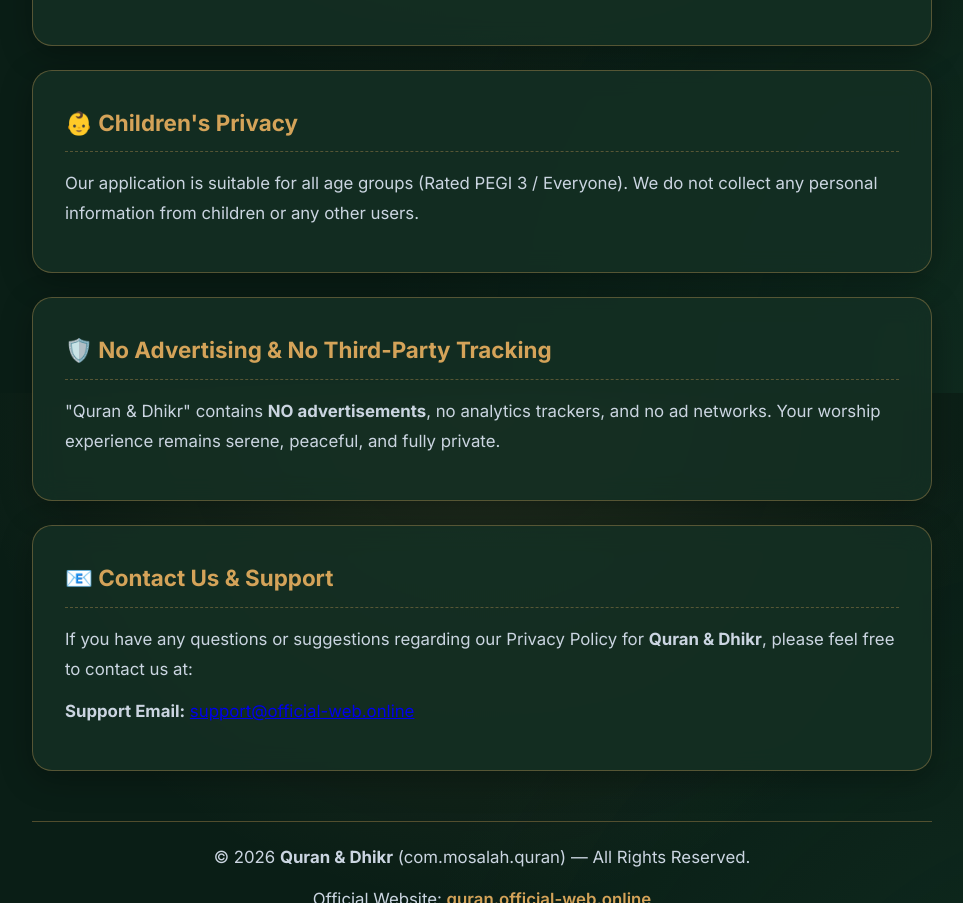
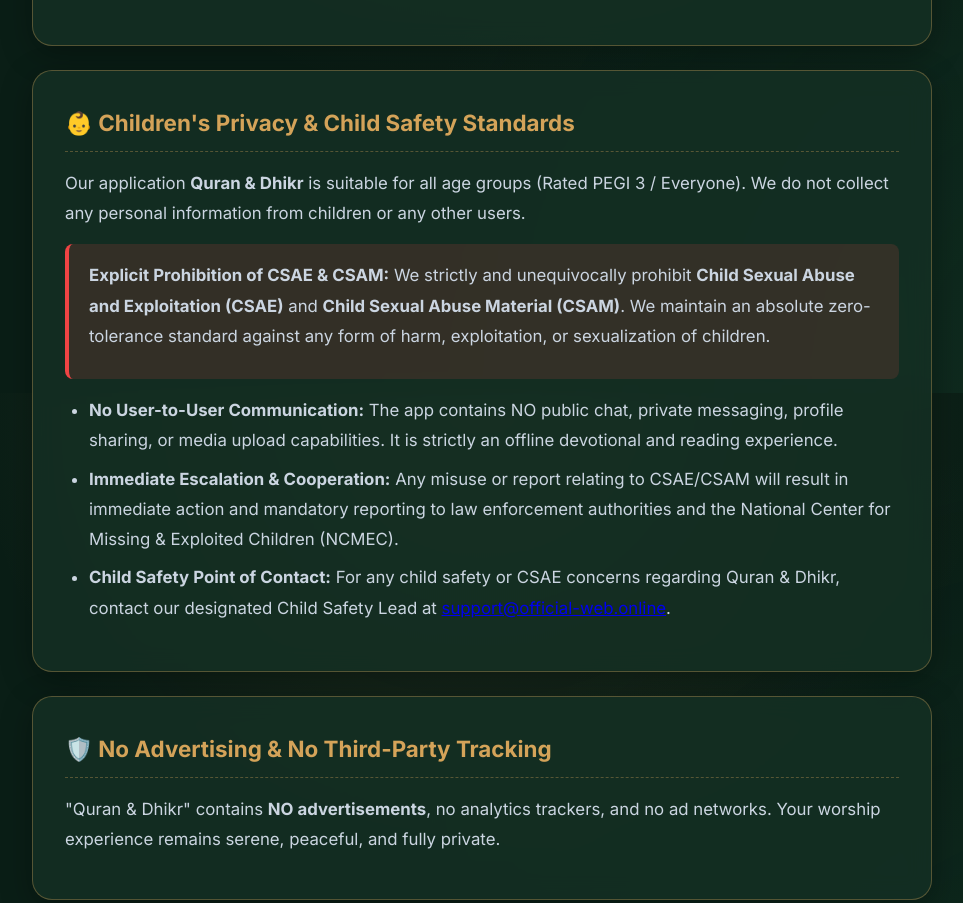
Before and after one commit to moha20/Quran-main, a plain HTML site: page privacy_website/index.html in a window 1280 px wide. Shown: the part 1207-2110 px from the top of the page, without its empty margins (158-1121 px from the left). Drawn offline with Linux system fonts and the light colour scheme.

Commit message:
feat: add Child Safety Standards and explicit CSAE prohibition section

```diff
--- a/privacy_website/index.html
+++ b/privacy_website/index.html
@@ -189,9 +189,18 @@
             </ul>
         </div>
 
-        <div class="card">
-            <h2>👶 Children's Privacy</h2>
-            <p>Our application is suitable for all age groups (Rated PEGI 3 / Everyone). We do not collect any personal information from children or any other users.</p>
+        <div class="card" id="child-safety">
+            <h2>👶 Children's Privacy & Child Safety Standards</h2>
+            <p>Our application <strong>Quran & Dhikr</strong> is suitable for all age groups (Rated PEGI 3 / Everyone). We do not collect any personal information from children or any other users.</p>
+
+            <div class="highlight-box" style="border-left-color: #ef4444; background: rgba(239, 68, 68, 0.15);">
+                <p><strong>Explicit Prohibition of CSAE & CSAM:</strong> We strictly and unequivocally prohibit <strong>Child Sexual Abuse and Exploitation (CSAE)</strong> and <strong>Child Sexual Abuse Material (CSAM)</strong>. We maintain an absolute zero-tolerance standard against any form of harm, exploitation, or sexualization of children.</p>
+            </div>
+            <ul>
+                <li><strong>No User-to-User Communication:</strong> The app contains NO public chat, private messaging, profile sharing, or media upload capabilities. It is strictly an offline devotional and reading experience.</li>
+                <li><strong>Immediate Escalation & Cooperation:</strong> Any misuse or report relating to CSAE/CSAM will result in immediate action and mandatory reporting to law enforcement authorities and the National Center for Missing & Exploited Children (NCMEC).</li>
+                <li><strong>Child Safety Point of Contact:</strong> For any child safety or CSAE concerns regarding Quran & Dhikr, contact our designated Child Safety Lead at <a href="mailto:support@official-web.online">support@official-web.online</a>.</li>
+            </ul>
         </div>
 
         <div class="card">
```
